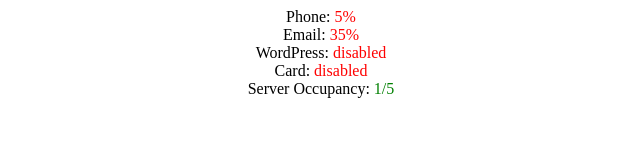
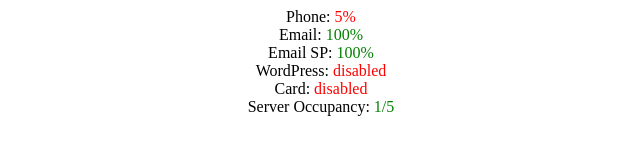
Before and after one commit to Bwz72829191/d, a plain HTML site: page power/index.html in a window 1280 px wide. Shown: the whole page, without its empty margins (319-959 px from the left). Drawn offline with Linux system fonts and the light colour scheme.

Commit message:
Update index.html

```diff
--- a/power/index.html
+++ b/power/index.html
@@ -4,7 +4,7 @@
 			</head>
 			<body>
 				<center>
-				Phone: <font color="red">5%</font><br/>Email: <font color="red">35%</font><br/>WordPress: <font color="red">disabled</font><br/>Card: <font color="red">disabled</font><br/>Server Occupancy: <font color="green">1/5</font>
+				Phone: <font color="red">5%</font><br/>Email: <font color="green">100%</font><br/>Email SP: <font color="green">100%</font><br/>WordPress: <font color="red">disabled</font><br/>Card: <font color="red">disabled</font><br/>Server Occupancy: <font color="green">1/5</font>
 				</center>
                  </body>
 				</html>
```
